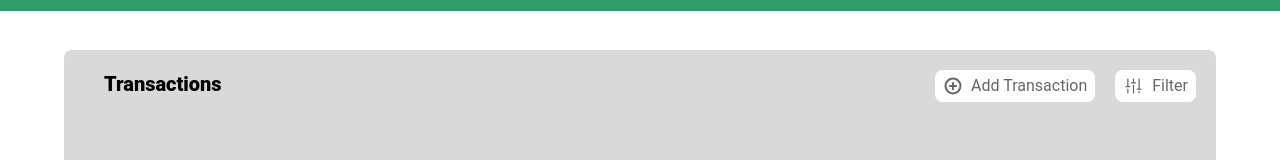
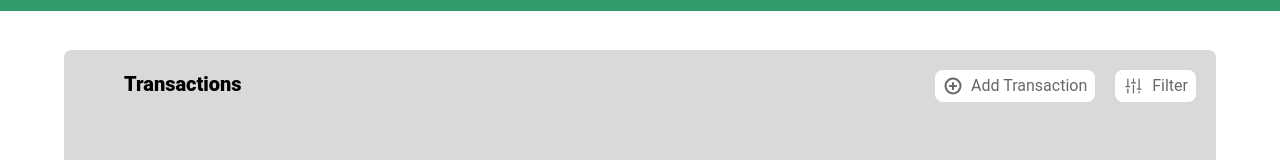
Before and after one commit to FarhanMaulanaF/Tugas_PAW_12, a React (Create React App) app in the folder client/: page /transaction in a window 1280 px wide. Shown: the part 126-286 px from the top of the page. Built offline with nearby package versions, Linux system fonts and the light colour scheme.

Commit message:
add styling transaction page

```diff
--- a/client/src/components/afterUserLogin/transactionpage.jsx
+++ b/client/src/components/afterUserLogin/transactionpage.jsx
@@ -25,7 +25,7 @@ const transaction = () => {
       <div className="h-screen flex font-Roboto pt-44 px-16 pb-10 text-xl">
         <div className="bg-[#D9D9D9] text-black font-black w-full pr-5 rounded-lg">
           <div className="flex flex-wrap justify-between ml-5 mt-5">
-            <div className="ml-5">
+            <div className="ml-10">
               Transactions
             </div>
             <div className="flex justify-between">
```
